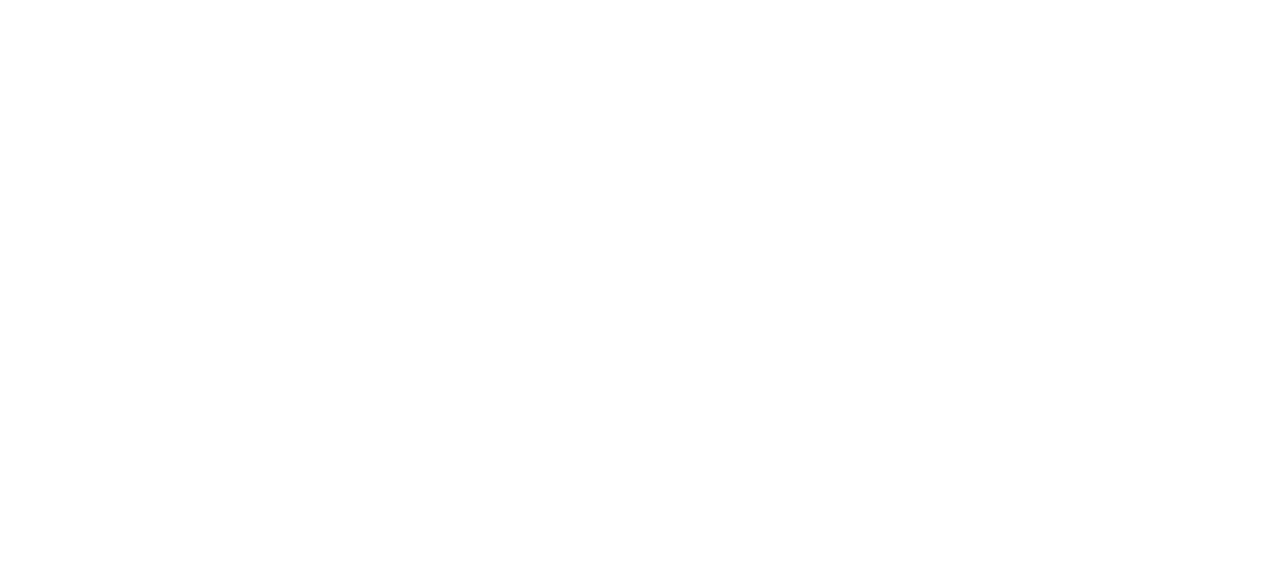
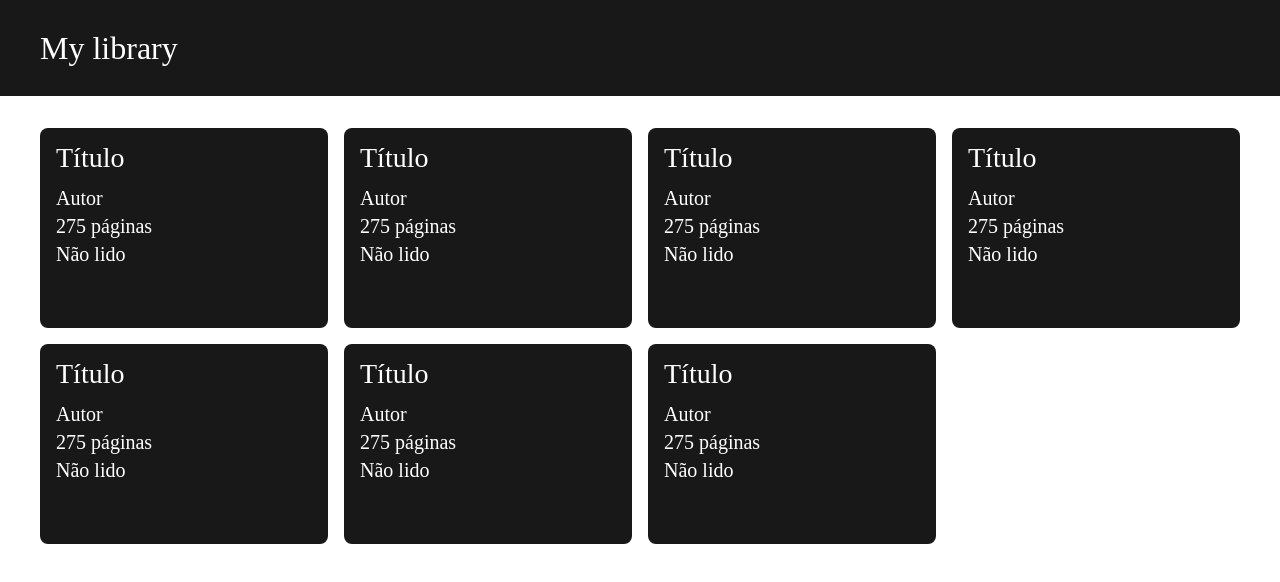
Before and after one commit to thediogostein/odin-library, a website: page index.html in a window 1280 px wide. Drawn offline with Linux system fonts and the light colour scheme.

Commit message:
Add some dummy content

```diff
--- a/css/style.css
+++ b/css/style.css
@@ -0,0 +1,220 @@
+/* || VARIABLES */
+
+:root {
+  /* Colors */
+  --bg-1: rgb(24, 24, 24);
+  --text-1: white;
+
+  /* Font size */
+  --fs-100: 1.1rem;
+  --fs-200: 1.25rem;
+  --fs-300: 1.5rem;
+  --fs-400: 1.75rem;
+  --fs-500: 2rem;
+
+  /* Spacing */
+  --size-100: 0.25rem;
+  --size-200: 0.5rem;
+  --size-300: 0.75rem;
+  --size-400: 1rem;
+  --size-500: 1.5rem;
+
+  --min-card-width: 100%;
+}
+
+@media (min-width: 500px) {
+  .grid {
+    --min-card-width: 250px;
+  }
+}
+
+/* || CSS RESET */
+
+/*
+   http://meyerweb.com/eric/tools/css/reset/
+   v2.0 | 20110126
+   License: none (public domain)
+*/
+
+*,
+*::before,
+*::after {
+  box-sizing: border-box;
+}
+
+html,
+body,
+div,
+span,
+applet,
+object,
+iframe,
+h1,
+h2,
+h3,
+h4,
+h5,
+h6,
+p,
+blockquote,
+pre,
+a,
+abbr,
+acronym,
+address,
+big,
+cite,
+code,
+del,
+dfn,
+em,
+img,
+ins,
+kbd,
+q,
+s,
+samp,
+small,
+strike,
+strong,
+sub,
+sup,
+tt,
+var,
+b,
+u,
+i,
+center,
+dl,
+dt,
+dd,
+ol,
+ul,
+li,
+fieldset,
+form,
+label,
+legend,
+table,
+caption,
+tbody,
+tfoot,
+thead,
+tr,
+th,
+td,
+article,
+aside,
+canvas,
+details,
+embed,
+figure,
+figcaption,
+footer,
+header,
+hgroup,
+menu,
+nav,
+output,
+ruby,
+section,
+summary,
+time,
+mark,
+audio,
+video {
+  margin: 0;
+  padding: 0;
+  border: 0;
+  font-size: 100%;
+  font: inherit;
+  vertical-align: baseline;
+}
+/* HTML5 display-role reset for older browsers */
+article,
+aside,
+details,
+figcaption,
+figure,
+footer,
+header,
+hgroup,
+menu,
+nav,
+section {
+  display: block;
+}
+body {
+  line-height: 1;
+}
+ol,
+ul {
+  list-style: none;
+}
+blockquote,
+q {
+  quotes: none;
+}
+blockquote:before,
+blockquote:after,
+q:before,
+q:after {
+  content: '';
+  content: none;
+}
+table {
+  border-collapse: collapse;
+  border-spacing: 0;
+}
+
+/* || UTILITY CLASSES */
+.wrapper {
+  --max-width: 1200px;
+  --padding: 1rem;
+  width: min(var(--max-width), 100% - (var(--padding) * 2));
+  margin-inline: auto;
+}
+
+/* || GENERAL STYLING */
+
+/* || HEADER */
+
+.header {
+  color: var(--text-1);
+  background: var(--bg-1);
+  padding: 2rem 0;
+  font-size: var(--fs-500);
+}
+
+/* || GRID */
+.grid {
+  padding: 2rem 0;
+  display: grid;
+  grid-template-columns: repeat(auto-fit, minmax(var(--min-card-width), 1fr));
+  grid-auto-rows: 200px;
+  gap: 1rem;
+}
+/* || CARD */
+.card {
+  padding: 1rem;
+  border-radius: 8px;
+  background: var(--bg-1);
+  color: var(--text-1);
+}
+.card__title {
+  font-size: var(--fs-400);
+  margin-bottom: var(--size-400);
+}
+
+.card__author,
+.card__pages,
+.card__read {
+  font-size: var(--fs-200);
+  margin-bottom: var(--size-200);
+}
+
+.card__pages {
+}
+
+.card__read {
+}
--- a/index.html
+++ b/index.html
@@ -8,6 +8,60 @@
     <link rel="stylesheet" href="css/style.css" />
   </head>
   <body>
+    <header class="header">
+      <div class="wrapper">
+        <h1>My library</h1>
+      </div>
+    </header>
+    <main>
+      <div class="wrapper">
+        <div class="grid">
+          <article class="card">
+            <h2 class="card__title">Título</h2>
+            <p class="card__author">Autor</p>
+            <p class="card__pages">275 páginas</p>
+            <p class="card__read">Não lido</p>
+          </article>
+          <article class="card">
+            <h2 class="card__title">Título</h2>
+            <p class="card__author">Autor</p>
+            <p class="card__pages">275 páginas</p>
+            <p class="card__read">Não lido</p>
+          </article>
+          <article class="card">
+            <h2 class="card__title">Título</h2>
+            <p class="card__author">Autor</p>
+            <p class="card__pages">275 páginas</p>
+            <p class="card__read">Não lido</p>
+          </article>
+          <article class="card">
+            <h2 class="card__title">Título</h2>
+            <p class="card__author">Autor</p>
+            <p class="card__pages">275 páginas</p>
+            <p class="card__read">Não lido</p>
+          </article>
+          <article class="card">
+            <h2 class="card__title">Título</h2>
+            <p class="card__author">Autor</p>
+            <p class="card__pages">275 páginas</p>
+            <p class="card__read">Não lido</p>
+          </article>
+          <article class="card">
+            <h2 class="card__title">Título</h2>
+            <p class="card__author">Autor</p>
+            <p class="card__pages">275 páginas</p>
+            <p class="card__read">Não lido</p>
+          </article>
+          <article class="card">
+            <h2 class="card__title">Título</h2>
+            <p class="card__author">Autor</p>
+            <p class="card__pages">275 páginas</p>
+            <p class="card__read">Não lido</p>
+          </article>
+        </div>
+      </div>
+    </main>
+
     <script src="js/main.js"></script>
   </body>
 </html>
```
Also changed, not shown: js/main.js (+59 -0 lines), package.json (added, +17 -0 lines), .eslintrc.json (added), 1 other file.
